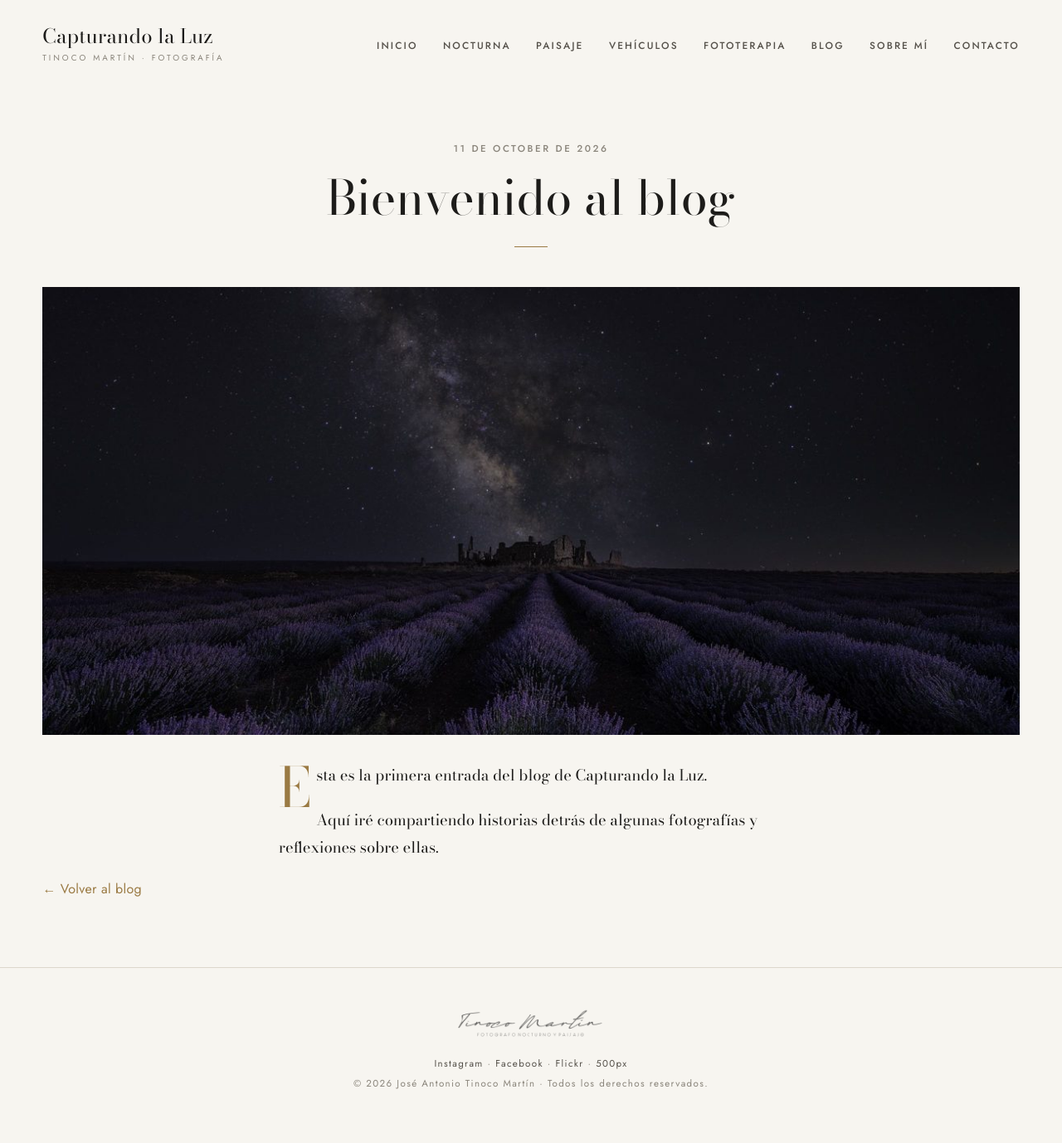
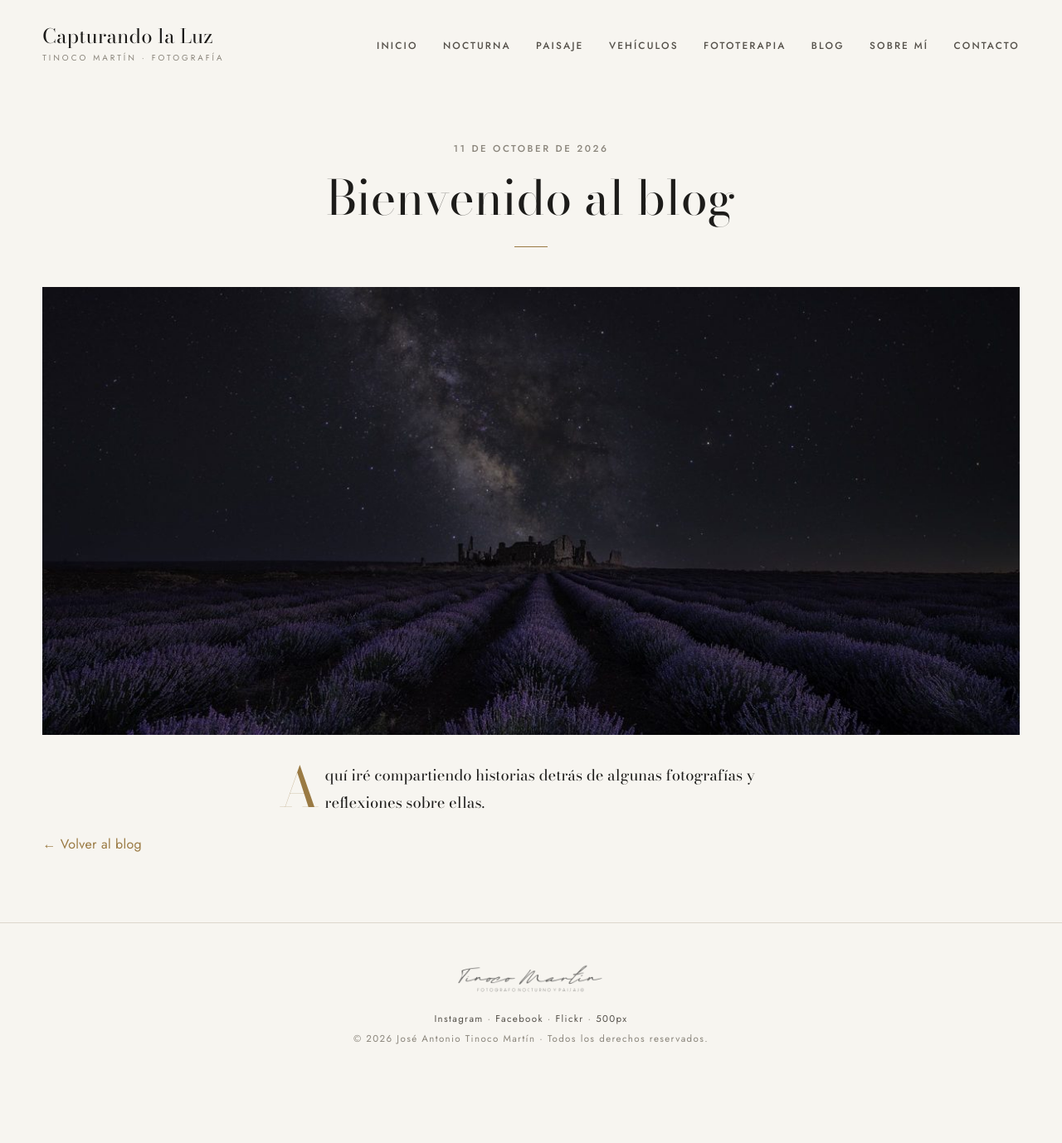
Before and after one commit to tinocomartin/tinocomartin.github.io, a Jekyll site: the page built from _posts/2026-10-11-bienvenido-al-blog.md, in a window 1280 px wide. Shown: the whole page at 83% size. Built offline with Jekyll 4.4.1, drawn with Linux system fonts in a browser that asks for light colours; after the commit the page ends 1324 px from its top, so only the background shows below that.

Commit message:
Update Blog “2026-10-11-bienvenido-al-blog”

```diff
--- a/_posts/2026-10-11-bienvenido-al-blog.md
+++ b/_posts/2026-10-11-bienvenido-al-blog.md
@@ -5,6 +5,4 @@ imagen: /assets/portada/portada-1200.jpg
 pagina_relacionada: ''
 ---
 
-Esta es la primera entrada del blog de Capturando la Luz.
-
 Aquí iré compartiendo historias detrás de algunas fotografías y  reflexiones sobre ellas.
```
